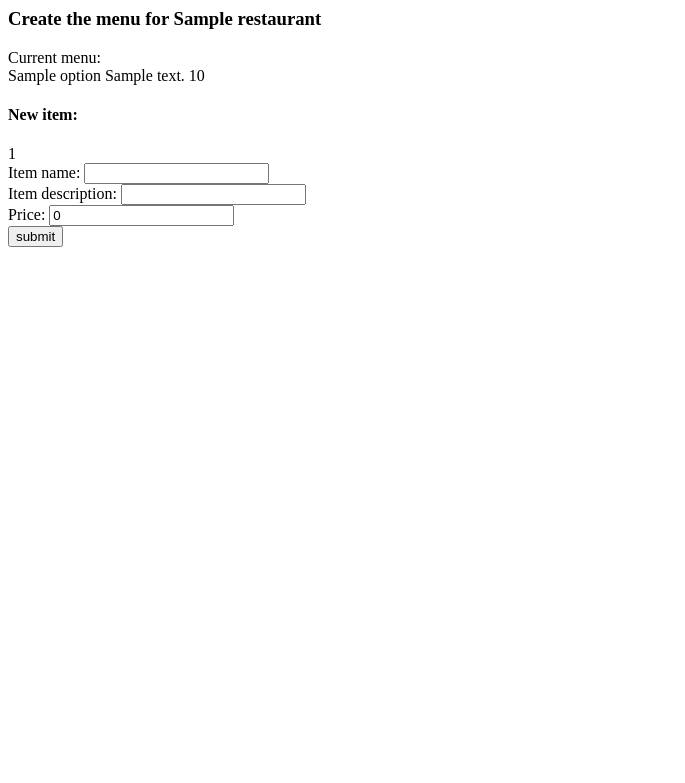
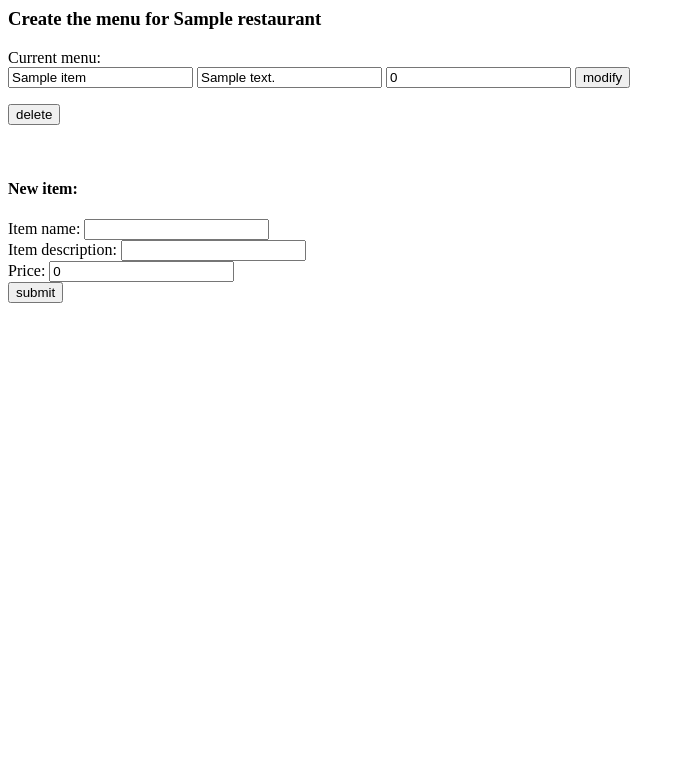
Before and after one commit to msslotboom/food_order, a Flask app: template templates/create_menu.html in a window 1280 px wide. Shown: the top 783 px of the page, without its empty margins (0-685 px from the left). Run offline with Flask 3, Linux system fonts and the light colour scheme; the template is opened without the code that fills it: most values are stand-ins (such as "Sample title", 1, 10 or a date in 2020).

Commit message:
menu items can now be modified

```diff
--- a/app.py
+++ b/app.py
@@ -80,6 +80,16 @@ def add_menu_item(restaurant_id):
     menu.add_item(restaurant_id, item_name, description, price)
     return redirect("/create_menu/" + str(restaurant_id))
 
+@app.route("/create_menu/modify/<int:item_id>", methods=["POST"])
+def modify_menu_item(item_id):
+    item_name = request.form["item_name"]
+    description = request.form["description"]
+    price = int(request.form["price"])
+    menu.modify_item(item_id, item_name, description, price)
+    restaurant_id = menu.get_restaurant_id(item_id)
+    return redirect("/create_menu/" + str(restaurant_id))
+
+
 @app.route("/order/<int:restaurant_id>", methods=["POST"])
 def process_order(restaurant_id):
     menu_items = menu.get_menu_from_restaurant(restaurant_id)
--- a/templates/create_menu.html
+++ b/templates/create_menu.html
@@ -1,10 +1,20 @@
 <h3>Create the menu for {{ restaurant.name }}</h3>
 Current menu: <br/>
-	{% for option in menu_items %}
-	{{ option.item_name }} {{ option.description }} {{ option.price }}<br/>
+	{% for item in menu_items %}
+	<form action="/create_menu/modify/{{item.id}}" method="POST">
+		<input type = "text" name="item_name" value="{{ item.item_name }}">
+		<input type = "text" name="description" value="{{ item.description }}">
+		<input type = "number" name="price" value=0>
+	<input type="submit" value="modify">
+	</form>
+
+	<form action="/create_menu/delete/{{item.id}}" method="POST">
+		<input type="submit" value="delete">
+	</form>
+<br/>
 	{% endfor %}
+
 <h4>New item:</h4>
-{{restaurant.id}}
 <form action="/create_menu/add/{{restaurant.id}}" method="POST">
     Item name: <input type = "text" name="item_name"><br/>
 	Item description: <input type = "text" name="description"><br/>
```
Also changed, not shown: menu.py (+12 -1 lines).
